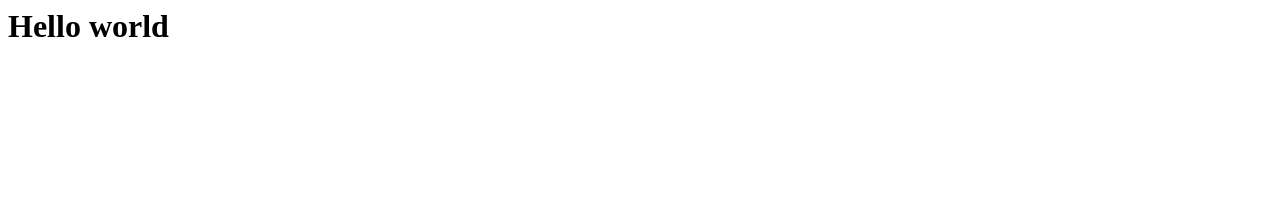
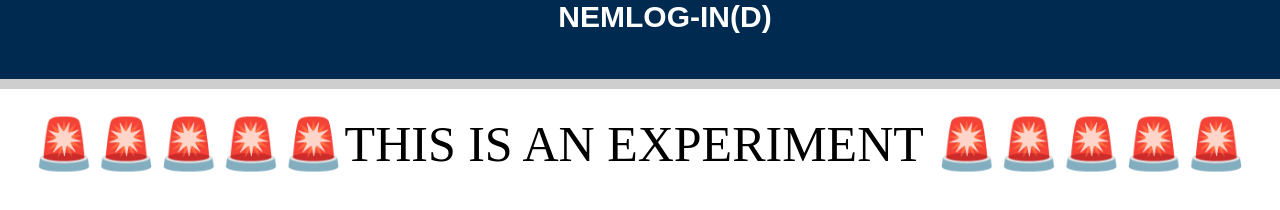
Before and after one commit to emilbayes/nemlog-ind.dk, a plain HTML site: page index.html in a window 1280 px wide. Drawn offline with nearby package versions, Linux system fonts and the light colour scheme.

Commit message:
Add some content

```diff
--- a/index.html
+++ b/index.html
@@ -1 +1,43 @@
-<h1>Hello world</h1>
+<!DOCTYPE html>
+<html lang="en">
+<head>
+  <meta charset="UTF-8">
+  <title>Fejl</title>
+  <link rel="stylesheet" href="https://cdnjs.cloudflare.com/ajax/libs/meyer-reset/2.0/reset.min.css" integrity="sha512-NmLkDIU1C/C88wi324HBc+S2kLhi08PN5GDeUVVVC/BVt/9Izdsc9SVeVfA1UZbY3sHUlDSyRXhCzHfr6hmPPw==" crossorigin="anonymous" />
+  <style>
+    * {
+
+    }
+
+    @keyframes blink-animation {
+      to {
+        visibility: auto;
+      }
+    }
+
+    header {
+      text-transform: uppercase;
+      background: #002A4F;
+      border-bottom:10px solid #CECECE;
+      text-align:center;
+      font:bold 30px arial;
+      color:#fff;
+      padding-bottom:45px
+    }
+
+    .hidden {
+      margin-right: -3ch;
+      animation: blink-animation 4s steps(2, start) infinite;
+    }
+  </style>
+</head>
+<body>
+  <header>
+    Nemlog-in<blink class="hidden">(d)</blink>
+  </header>
+
+  <h1 style="font-size: 50px; text-align: center;margin-top: 30px;">
+    🚨🚨🚨🚨🚨THIS IS AN EXPERIMENT 🚨🚨🚨🚨🚨
+  </h1>
+</body>
+</html>
```
